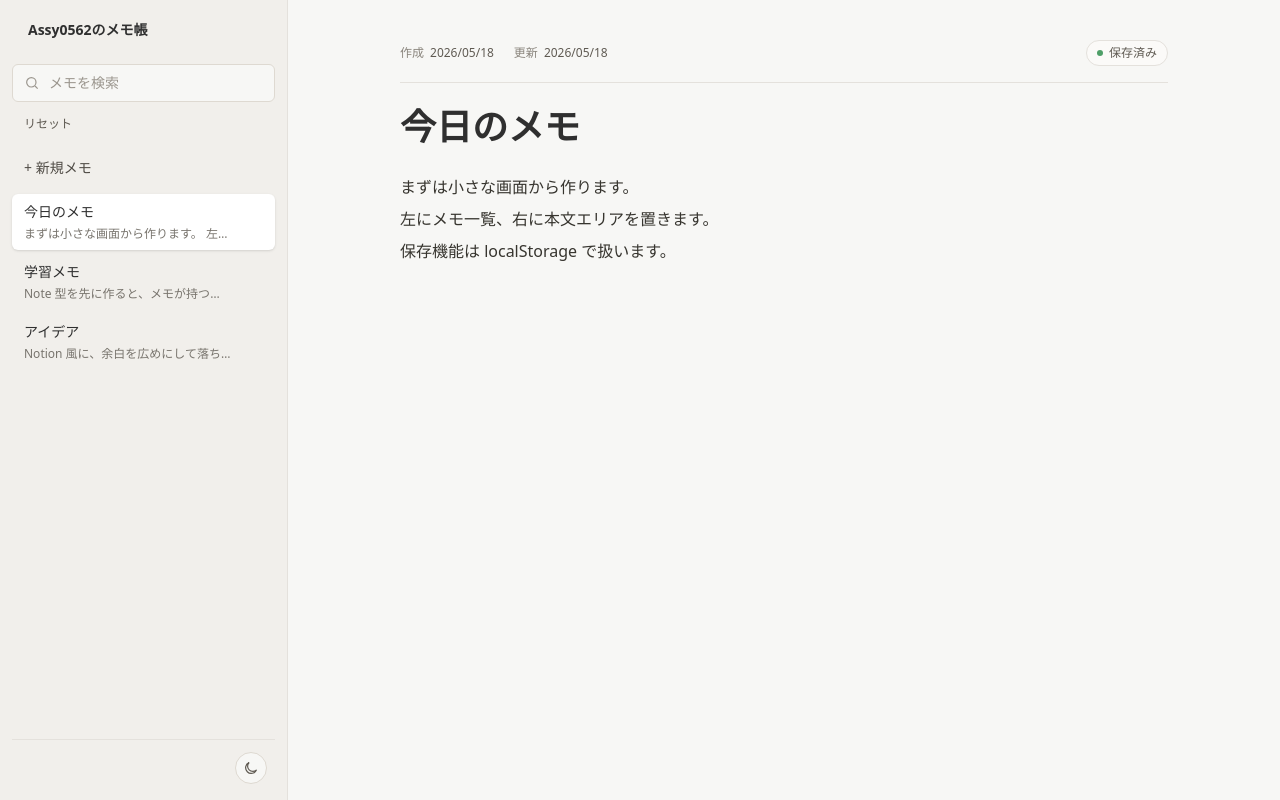
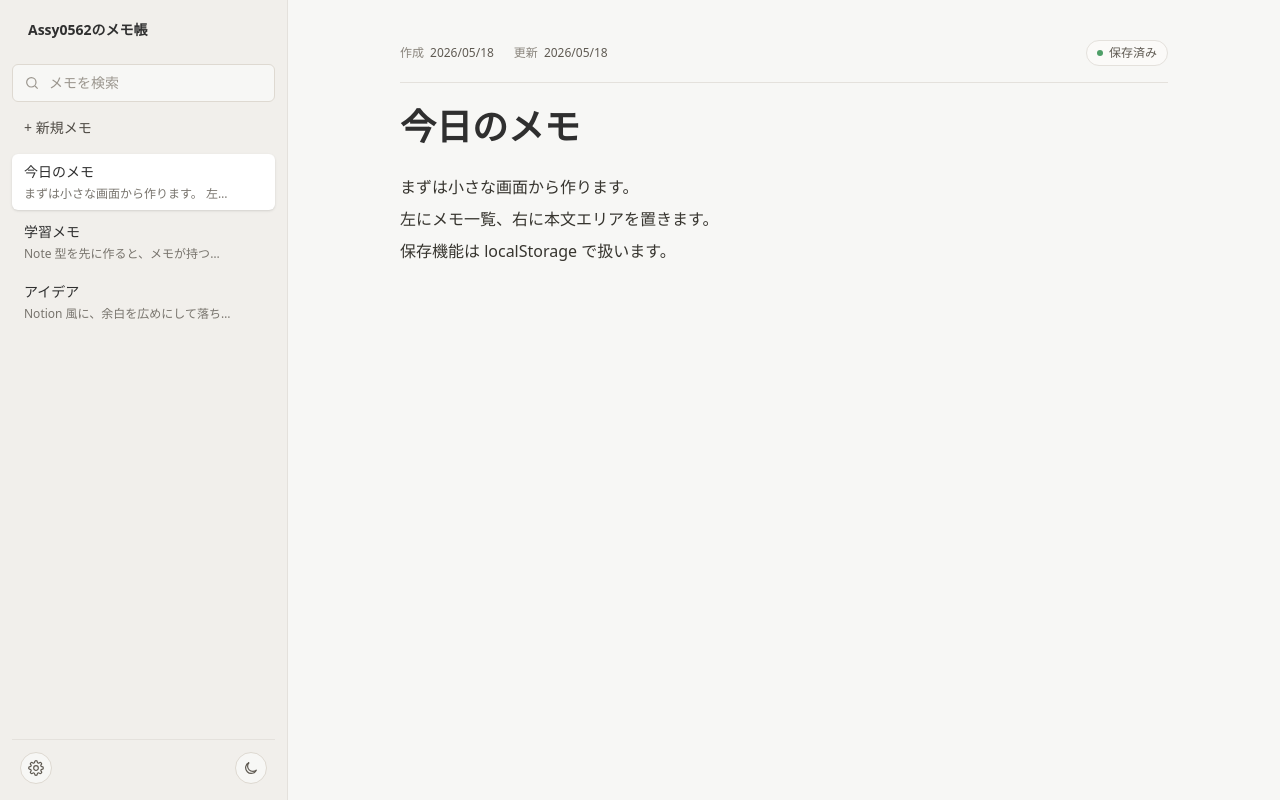
Before and after one commit to Assy0562/simple-notes, a Next.js app: page / in a window 1280 px wide. Built offline with nearby package versions, Linux system fonts and the light colour scheme.

Commit message:
Move reset action into settings menu

```diff
--- a/components/Sidebar.tsx
+++ b/components/Sidebar.tsx
@@ -33,6 +33,7 @@ export function Sidebar({
   const [userName, setUserName] = useState(DEFAULT_USER_NAME);
   const [draftUserName, setDraftUserName] = useState(DEFAULT_USER_NAME);
   const [isEditingUserName, setIsEditingUserName] = useState(false);
+  const [isSettingsOpen, setIsSettingsOpen] = useState(false);
 
   const normalizedSearchText = searchText.trim().toLowerCase();
   const displayUserName = userName.trim() || "\u3042\u306a\u305f";
@@ -78,6 +79,11 @@ export function Sidebar({
   function cancelEditingUserName() {
     setDraftUserName(userName);
     setIsEditingUserName(false);
+  }
+
+  function handleResetNotes() {
+    onResetNotes();
+    setIsSettingsOpen(false);
   }
 
   return (
@@ -153,17 +159,6 @@ export function Sidebar({
         </div>
 
         <button
-          onClick={onResetNotes}
-          className={`mb-3 rounded-md px-3 py-1.5 text-left text-xs transition ${
-            isDark
-              ? "text-[#cfcfcf] hover:bg-[#2b2b2b]"
-              : "text-[#5f5a52] hover:bg-[#e7e3dd]"
-          }`}
-        >
-          {"\u30ea\u30bb\u30c3\u30c8"}
-        </button>
-
-        <button
           onClick={onCreateNote}
           className={`mb-2 w-full rounded-md px-3 py-2 text-left text-sm transition ${
             isDark
@@ -195,10 +190,55 @@ export function Sidebar({
       </div>
 
       <div
-        className={`mt-4 flex justify-end border-t px-2 pt-3 ${
+        className={`relative mt-4 flex justify-between border-t px-2 pt-3 ${
           isDark ? "border-[#303030]" : "border-[#e4e1dc]"
         }`}
       >
+        <button
+          onClick={() => setIsSettingsOpen((isOpen) => !isOpen)}
+          className={`flex h-8 w-8 items-center justify-center rounded-full border transition ${
+            isDark
+              ? "border-[#3a3a3a] bg-[#262626] text-[#e6e6e6] hover:bg-[#303030]"
+              : "border-[#ded9d1] bg-[#f7f7f5] text-[#5f5a52] hover:bg-[#e7e3dd]"
+          }`}
+          title={"\u8a2d\u5b9a"}
+          aria-label={"\u8a2d\u5b9a"}
+          aria-expanded={isSettingsOpen}
+        >
+          <svg
+            aria-hidden="true"
+            className="h-4 w-4"
+            fill="none"
+            viewBox="0 0 24 24"
+            stroke="currentColor"
+            strokeWidth="1.8"
+          >
+            <path d="M12 8.5a3.5 3.5 0 1 0 0 7 3.5 3.5 0 0 0 0-7Z" />
+            <path d="M19.4 15a1.7 1.7 0 0 0 .34 1.88l.04.04a2 2 0 0 1-2.83 2.83l-.04-.04A1.7 1.7 0 0 0 15 19.4a1.7 1.7 0 0 0-1 1.55V21a2 2 0 0 1-4 0v-.05a1.7 1.7 0 0 0-1-1.55 1.7 1.7 0 0 0-1.88.34l-.04.04a2 2 0 0 1-2.83-2.83l.04-.04A1.7 1.7 0 0 0 4.6 15a1.7 1.7 0 0 0-1.55-1H3a2 2 0 0 1 0-4h.05a1.7 1.7 0 0 0 1.55-1 1.7 1.7 0 0 0-.34-1.88l-.04-.04a2 2 0 0 1 2.83-2.83l.04.04A1.7 1.7 0 0 0 9 4.6a1.7 1.7 0 0 0 1-1.55V3a2 2 0 0 1 4 0v.05a1.7 1.7 0 0 0 1 1.55 1.7 1.7 0 0 0 1.88-.34l.04-.04a2 2 0 0 1 2.83 2.83l-.04.04A1.7 1.7 0 0 0 19.4 9c.22.62.8 1 1.55 1H21a2 2 0 0 1 0 4h-.05a1.7 1.7 0 0 0-1.55 1Z" />
+          </svg>
+        </button>
+
+        {isSettingsOpen && (
+          <div
+            className={`absolute bottom-14 left-2 w-44 rounded-md border p-1 shadow-lg ${
+              isDark
+                ? "border-[#333333] bg-[#252525]"
+                : "border-[#e4e1dc] bg-[#fbfaf8]"
+            }`}
+          >
+            <button
+              onClick={handleResetNotes}
+              className={`w-full rounded px-3 py-2 text-left text-sm transition ${
+                isDark
+                  ? "text-[#e6e6e6] hover:bg-[#303030]"
+                  : "text-[#4f4b45] hover:bg-[#eeeae4]"
+              }`}
+            >
+              {"\u521d\u671f\u30e1\u30e2\u306b\u623b\u3059"}
+            </button>
+          </div>
+        )}
+
         <button
           onClick={onToggleTheme}
           className={`flex h-8 w-8 items-center justify-center rounded-full border transition ${
```
